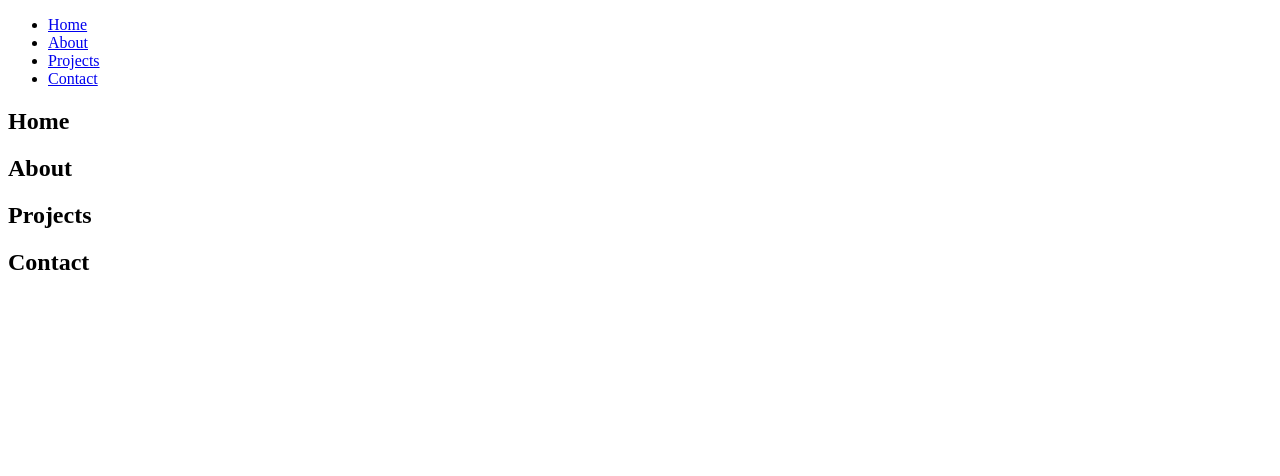
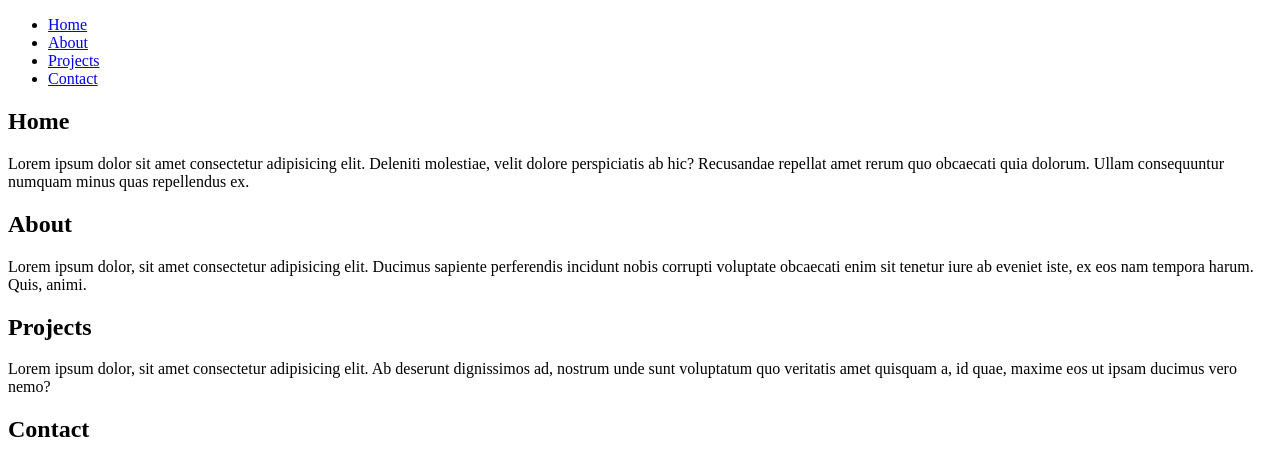
Before and after one commit to taavaresdiego/Portif-lio-Inicial, a plain HTML site: page index.html in a window 1280 px wide. Drawn offline with Linux system fonts and the light colour scheme.

Commit message:
Testando layout :construction:
Testando layout com texto padrão.

```diff
--- a/index.html
+++ b/index.html
@@ -22,12 +22,29 @@
     <main>
       <section id="home">
         <h1>Home</h1>
+        <p>
+          Lorem ipsum dolor sit amet consectetur adipisicing elit. Deleniti
+          molestiae, velit dolore perspiciatis ab hic? Recusandae repellat amet
+          rerum quo obcaecati quia dolorum. Ullam consequuntur numquam minus
+          quas repellendus ex.
+        </p>
       </section>
       <section id="about">
         <h1>About</h1>
+        <p>
+          Lorem ipsum dolor, sit amet consectetur adipisicing elit. Ducimus
+          sapiente perferendis incidunt nobis corrupti voluptate obcaecati enim
+          sit tenetur iure ab eveniet iste, ex eos nam tempora harum. Quis,
+          animi.
+        </p>
       </section>
       <section id="projects">
         <h1>Projects</h1>
+        <p>
+          Lorem ipsum dolor, sit amet consectetur adipisicing elit. Ab deserunt
+          dignissimos ad, nostrum unde sunt voluptatum quo veritatis amet
+          quisquam a, id quae, maxime eos ut ipsam ducimus vero nemo?
+        </p>
       </section>
       <section id="contact">
         <h1>Contact</h1>
```
